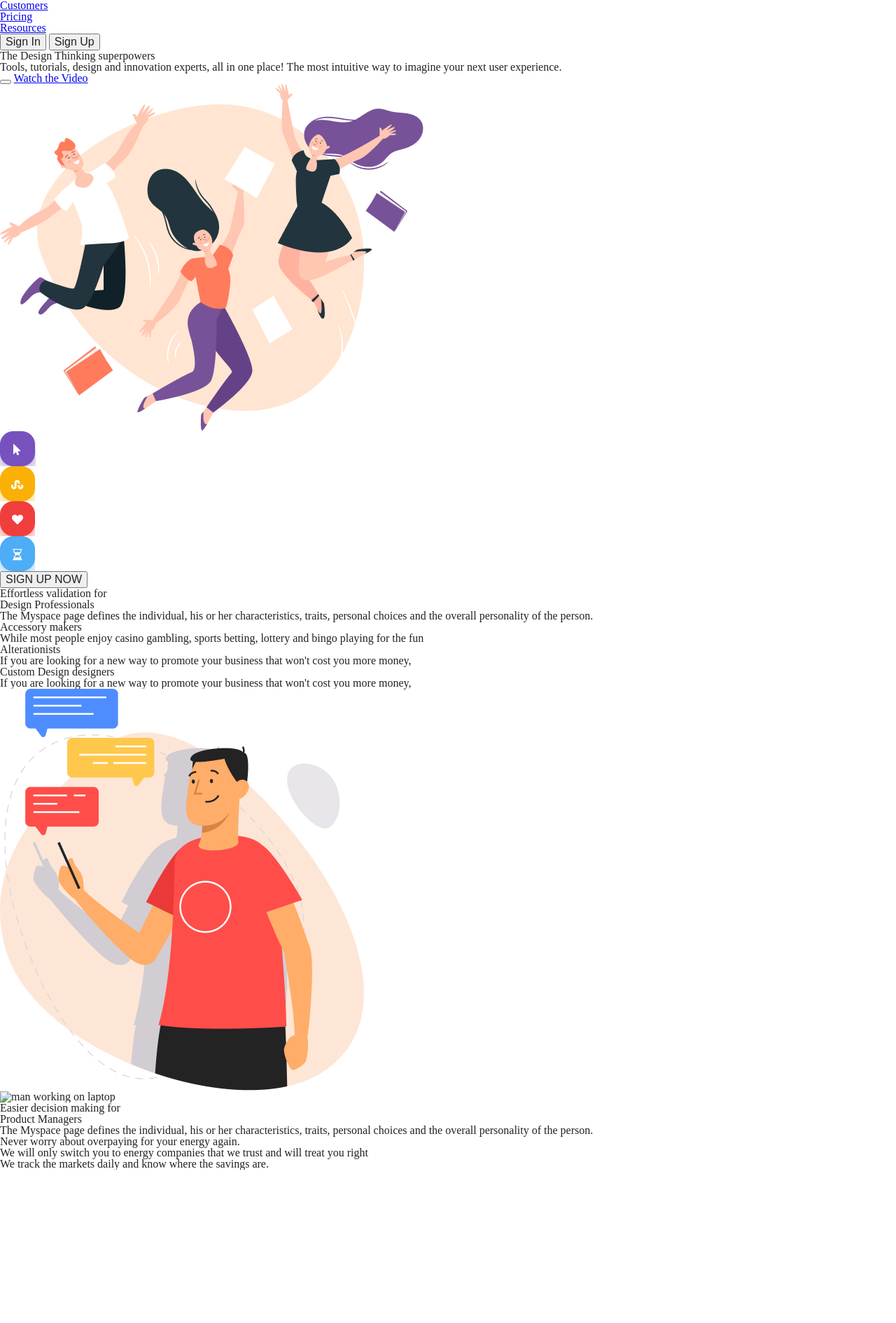
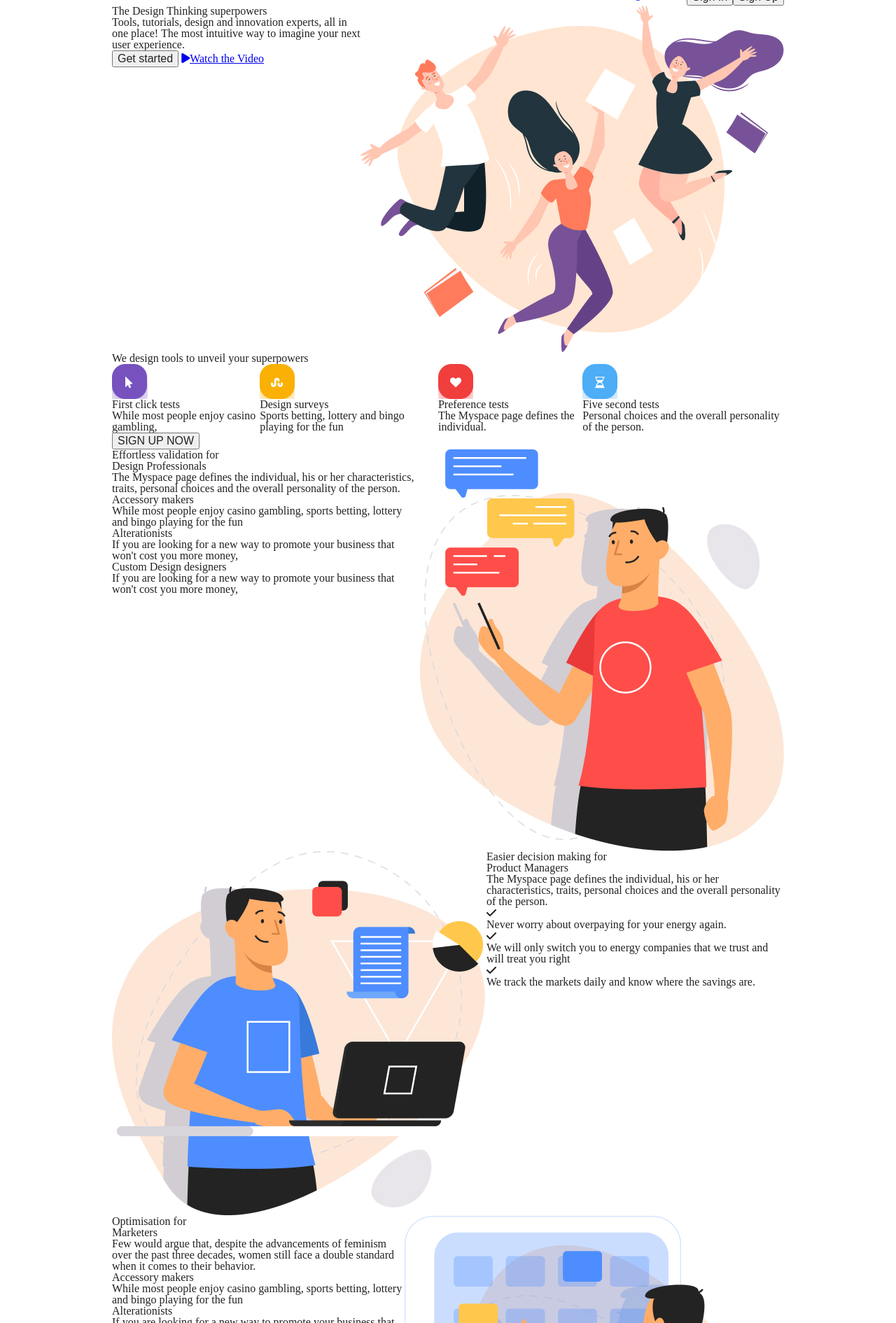
Before and after one commit to elinfelicia/productly, a plain HTML site: page index.html in a window 1280 px wide. Shown: the part 49-1939 px from the top of the page at 70% size. Before the commit the page ends 1720 px from the top, so only its background shows below. Drawn offline with Linux system fonts and the light colour scheme.

Commit message:
first styles added

```diff
--- a/index.html
+++ b/index.html
@@ -5,34 +5,35 @@
     <meta http-equiv="X-UA-Compatible" content="IE=edge">
     <meta name="viewport" content="width=device-width, initial-scale=1.0">
     <link href="https://fonts.googleapis.com/css2?family=Montserrat:wght@400;700&display=swap" rel="stylesheet">
+    <script src="https://kit.fontawesome.com/44ff6c67ff.js" crossorigin="anonymous"></script>
     <link rel="stylesheet" href="styles/reset.css">
     <link rel="stylesheet" href="styles/index.css">
     <title>Productly</title>
 </head>
 <body>
     <header>
-        <nav>
-            <img src="images/logo.png" alt="logo" class="nav__logo">
-            <ul class="nav__list">
+        <img src="images/logo.png" alt="productly logo" class="navbar__logo logo">
+        <nav class="navbar">
+            <ul class="navbar__list">
                 <li><a href="#">Product</a></li>
                 <li><a href="#">Customers</a></li>
                 <li><a href="#">Pricing</a></li>
                 <li><a href="#">Resources</a></li>
             </ul>
-            <button class="nav__btn--sign-in">Sign In</button>
+            <button class="navbar__btn--sign-in">Sign In</button>
             <button class="btn--sign-up">Sign Up</button>
         </nav>
     </header>
     <main>
         <section class="sect-1">
             <div class="sect-1__info">
-                <h1 class="sect-1__title">The Design Thinking superpowers</h1>
-                <p class="sect-1__info main__info">
+                <h1 class="info__title--large">The Design Thinking superpowers</h1>
+                <p class="info__text">
                     Tools, tutorials, design and innovation experts, all in one place!
                     The most intuitive way to imagine your next user experience.</p>
-                <div class="sect-1__action">
-                    <button class="btn--sign-up"></button>
-                    <a href="#">Watch the Video</a><!--insert PLAY icon-->
+                <div class="info__action">
+                    <button class="btn--sign-up">Get started</button>
+                    <a href="#"><i class="fa-solid fa-play"></i>Watch the Video</a>
                 </div>
             </div>
             <div class="section-1__img">
@@ -40,45 +41,45 @@
             </div>
         </section>
         <section class="sect-2">
-            <h2 class="sect-2__title"></h2>
+            <h2 class="sect-2__title">We design tools to unveil your superpowers</h2>
             <div class="sect-2__info">
                 <div>
                     <img src="images/icon-1.png" alt="cursor icon" class="sect-2__icon">
-                    <h3 class="sect-2__sub-head"></h3>
-                    <p class="sect-2__text"></p>
+                    <h3 class="info__sub-head--large">First click tests</h3>
+                    <p class="info__text">While most people enjoy casino gambling,</p>
                 </div>
                 <div>
                     <img src="images/icon-2.png" alt="design icon" class="sect-2__icon">
-                    <h3 class="sect-2__sub-head"></h3>
-                    <p class="sect-2__text"></p>
+                    <h3 class="info__sub-head--large">Design surveys</h3>
+                    <p class="info__text">Sports betting, lottery and bingo playing for the fun</p>
                 </div>
                 <div>
                     <img src="images/icon-3.png" alt="heart icon" class="sect-2__icon">
-                    <h3 class="sect-2__sub-head"></h3>
-                    <p class="sect-2__text"></p>
+                    <h3 class="info__sub-head--large">Preference tests</h3>
+                    <p class="info__text">The Myspace page defines the individual.</p>
                 </div>
                 <div>
                     <img src="images/icon-4.png" alt="hourglass icon" class="sect-2__icon">
-                    <h3 class="sect-2__sub-head"></h3>
-                    <p class="sect-2__text"></p>
+                    <h3 class="info__sub-head--large">Five second tests</h3>
+                    <p class="info__text">Personal choices and the overall personality of the person. </p>
                 </div>
             </div>
             <button class="btn--sign-up">SIGN UP NOW</button>
         </section>
         <section class="sect-3">
             <div class="sect-3__info">
-                <p class="sect-3__text">Effortless validation for</p>
-                <h2 class="sect-3__title">Design Professionals</h2>
-                <p class="sect-3__text">The Myspace page defines the individual, his or her characteristics,
+                <p class="info__text">Effortless validation for</p>
+                <h2 class="info__title">Design Professionals</h2>
+                <p class="info__text">The Myspace page defines the individual, his or her characteristics,
                     traits, personal choices and the overall personality of the person. </p>
-                <h6 class="sect-3__sub-head">Accessory makers</h6>
-                <p class="sect-3__text">While most people enjoy casino gambling, sports betting, lottery and
+                <h6 class="info__sub-head--small">Accessory makers</h6>
+                <p class="info__text">While most people enjoy casino gambling, sports betting, lottery and
                     bingo playing for the fun</p>
-                <h6 class="sect-3__sub-head">Alterationists</h6>
-                <p class="sect-3__text">If you are looking for a new way to promote your business that won't
+                <h6 class="info__sub-head--small">Alterationists</h6>
+                <p class="info__text">If you are looking for a new way to promote your business that won't
                     cost you more money, </p>
-                <h6 class="sect-3__sub-head">Custom Design designers</h6>
-                <p class="sect-3__text">If you are looking for a new way to promote your business that won't
+                <h6 class="info__sub-head--small">Custom Design designers</h6>
+                <p class="info__text">If you are looking for a new way to promote your business that won't
                     cost you more money, </p>
             </div>
             <div class="sect-3__img">
@@ -87,30 +88,66 @@
         </section>
         <section class="sect-4">
             <div class="sect-4__img">
-                <img src="images/img-3" alt="man working on laptop">
+                <img src="images/img-3.jpg" alt="man working on laptop">
             </div>
             <div class="sect-4__info">
-                <p class="sect-4__text">Easier decision making for</p>
-                <h2 class="sect-4__title">Product Managers</h2>
-                <p class="sect-4__text">The Myspace page defines the individual, his or her characteristics,
+                <p class="info__text">Easier decision making for</p>
+                <h2 class="info__title">Product Managers</h2>
+                <p class="info__text">The Myspace page defines the individual, his or her characteristics,
                     traits, personal choices and the overall personality of the person. </p>
                 <div>
-                    <p class="sect-4__checkbox"></p> <!--INSERT CHECK MARK-->
-                    <p class="sect-4__text">Never worry about overpaying for your energy again. </p>
+                    <p class="sect-4__checkbox"><i class="fa-solid fa-check"></i></p>
+                    <p class="info__text">Never worry about overpaying for your energy again. </p>
                 </div>
                 <div>
-                    <p class="sect-4__checkbox"></p> <!--INSERT CHECK MARK-->
-                    <p class="sect-4__text">We will only switch you to energy companies that we trust and will treat you right</p>
+                    <p class="sect-4__checkbox"><i class="fa-solid fa-check"></i></p>
+                    <p class="info__text">We will only switch you to energy companies that we trust and will treat you right</p>
                 </div>
                 <div>
-                    <p class="sect-4__checkbox"></p> <!--INSERT CHECK MARK-->
-                    <p class="sect-4__text">We track the markets daily and know where the savings are.</p>
+                    <p class="sect-4__checkbox"><i class="fa-solid fa-check"></i></p>
+                    <p class="info__text">We track the markets daily and know where the savings are.</p>
                 </div>
             </div>
         </section>
         <section class="sect-5">
-
+            <div class="sect-5__info">
+                <p class="info__text">Optimisation for</p>
+                <h2 class="info__title">Marketers</h2>
+                <p class="info__text">Few would argue that, despite the advancements of feminism over the past three decades,
+                    women still face a double standard when it comes to their behavior.  </p>
+                <h6 class="info__sub-head--small">Accessory makers</h6>
+                <p class="info__text">While most people enjoy casino gambling, sports betting, lottery and
+                    bingo playing for the fun</p>
+                <h6 class="info__sub-head--small">Alterationists</h6>
+                <p class="info__text">If you are looking for a new way to promote your business that won't
+                    cost you more money, </p>
+                <h6 class="info__sub-head--small">Custom Design designers</h6>
+                <p class="info__text">If you are looking for a new way to promote your business that won't
+                    cost you more money, </p>
+            </div>
+            <div class="sect-5__img">
+                <img src="images/img-4.jpg" alt="man using smartboard">
+            </div>
         </section>
     </main>
+    <footer class="footer">
+        <img src="images/logo.png" alt="productly logo" class="footer__logo logo">
+        <ul class="footer__nav">
+            <li><a href="#">About Us</a></li>
+            <li><a href="#">Blog</a></li>
+            <li><a href="#">Contact</a></li>
+            <li><a href="#">FAQ</a></li>
+        </ul>
+        <ul class="footer__nav">
+            <li><a href="#">Disclaimer</a></li>
+            <li><a href="#">Financing</a></li>
+            <li><a href="#">Privacy Policy</a></li>
+            <li><a href="#">Terms of Service</a></li>
+        </ul>
+        <div class="footer__sign-up">
+            <input class="footer__email-input">
+            <button class="btn--sign-up">Sign up Now</button>
+        </div>
+    </footer>
 </body>
 </html>
--- a/styles/index.css
+++ b/styles/index.css
@@ -0,0 +1,58 @@
+/*
+font-family: 'Montserrat', sans-serif;
+orange: #FF9900;
+heading: #2F281E;
+regular text: #544837;
+
+*/
+body {
+    width: 75%;
+    margin-left: auto;
+    margin-right: auto;
+}
+.navbar {
+    display: flex;
+    justify-content: flex-end;
+
+}
+.navbar__list {
+    display: flex;
+}
+.navbar__logo {
+
+}
+.navbar__btn--sign-in {
+
+}
+.btn--sign-up {
+
+}
+.sect-1 {
+    display: flex;
+}
+.sect-1__action {
+    display: flex;
+}
+.sect-2__info {
+    display: flex;
+}
+.sect-3 {
+    display: flex;
+}
+.sect-4 {
+    display: flex;
+}
+.sect-5 {
+    display: flex;
+}
+.footer {
+    display: flex;
+    justify-content: space-between;
+}
+.footer__logo {
+    align-self: flex-start;
+}
+.footer__sign-up {
+    display: flex;
+    flex-direction: column;
+}
```
